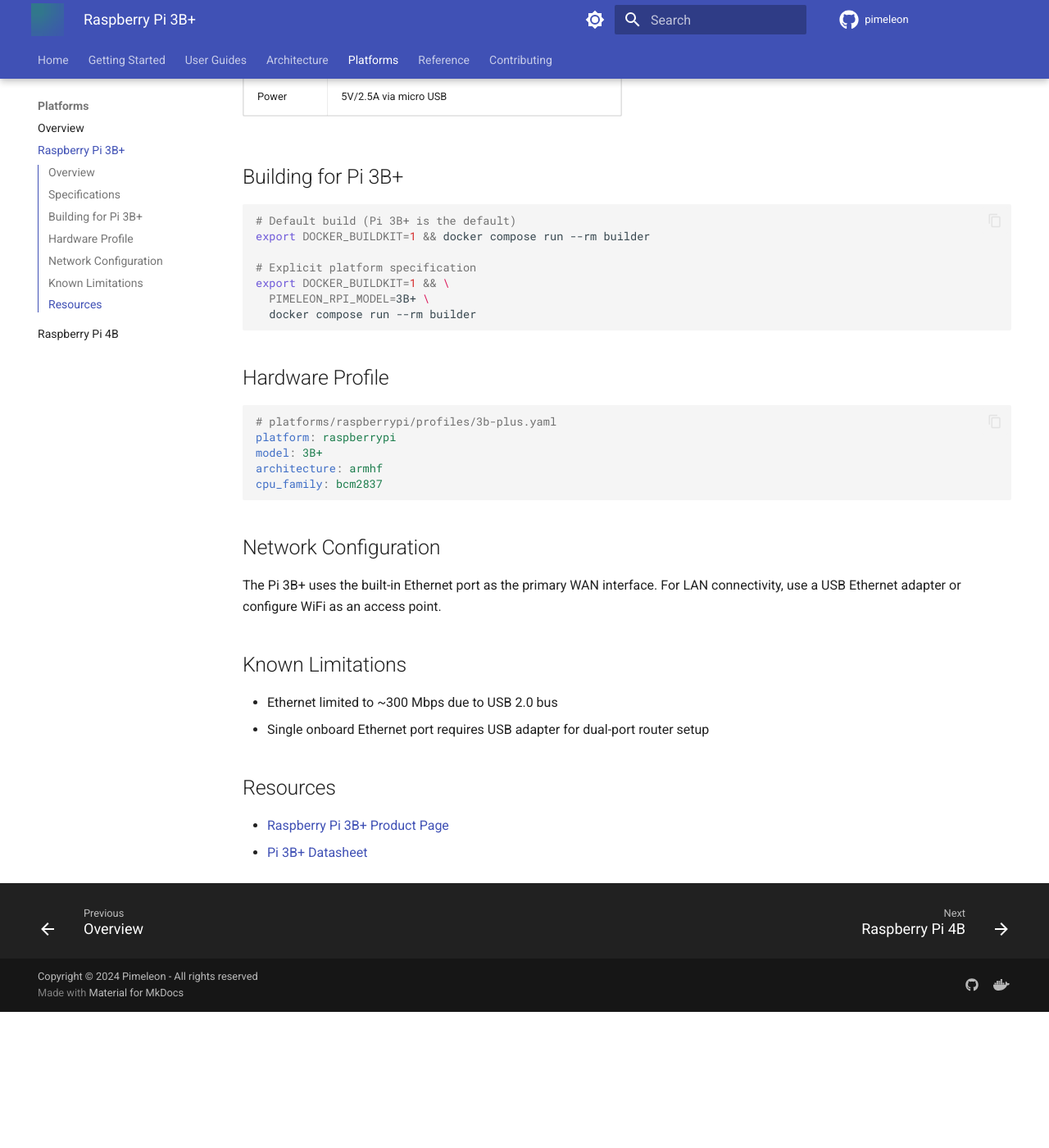
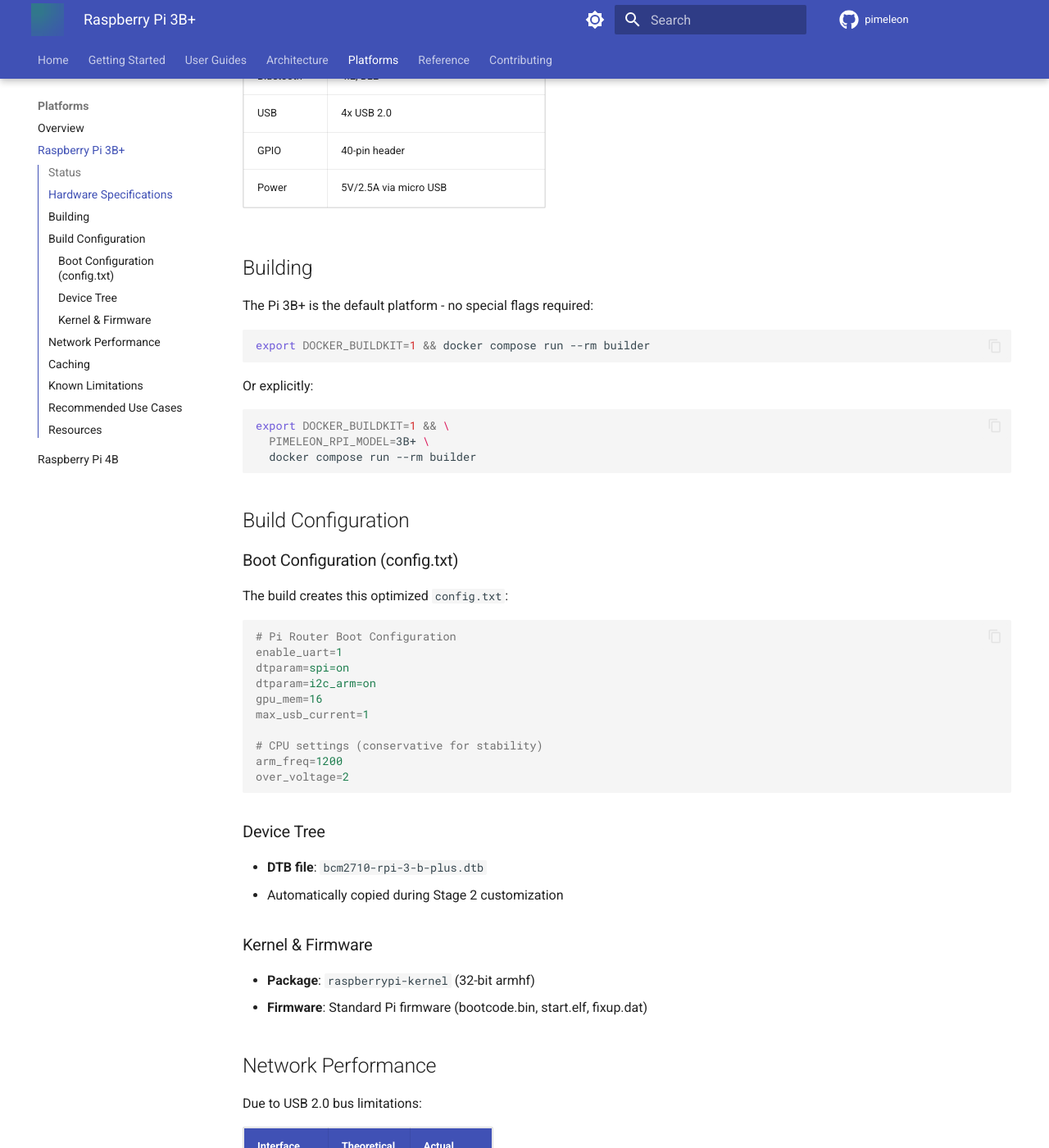
Before and after one commit to pimeleon/build-pimeleon, an MkDocs documentation site: the page built from docs/platforms/raspberrypi/3b-plus.md, in a window 1280 px wide and 1400 px high, scrolled down 776 px. Shown: the whole window at 82% size. Built offline with MkDocs 1.6.1 and Material for MkDocs 9.7.7, drawn with Linux system fonts in a browser that asks for light colours; comment, search, counter and statistics services are not loaded; the version menu is left out; before the commit the page ends 2010 px from its top, so only the background shows below that; some of the changed text lies outside the part shown.

Commit message:
docs(platforms): update Pi 3B+ and 4B documentation
- Simplify platform support to Pi 3B+ (stable) and Pi 4B (partial)
- Add accurate build configuration details for each platform
- Document Pi 4B limitations (DTB, architecture, CPU freq)
- Remove Orange Pi, Zero W, and community platform references
- Fix broken documentation links

````diff
--- a/docs/platforms/raspberrypi/3b-plus.md
+++ b/docs/platforms/raspberrypi/3b-plus.md
@@ -1,55 +1,105 @@
-# Raspberry Pi 3 Model B+ Guide
+# Raspberry Pi 3 Model B+
 
-## Overview
+The Raspberry Pi 3B+ is the **primary, fully-supported platform** for Pi Router. All build scripts are optimized and tested for this hardware.
 
-The Raspberry Pi 3B+ is the primary, flagship platform for Pi Router. It offers excellent value and proven reliability for router deployments.
+## Status
 
-## Specifications
+✅ **Fully Supported** - Primary development platform, production-ready
+
+## Hardware Specifications
 
 | Feature | Specification |
 |---------|---------------|
-| CPU | Broadcom BCM2837B0, Quad-core Cortex-A53 @ 1.4GHz |
-| Architecture | ARMv7 (32-bit) |
-| RAM | 1GB LPDDR2 SDRAM |
-| Ethernet | Gigabit Ethernet over USB 2.0 (~300 Mbps max) |
-| WiFi | 2.4GHz and 5GHz 802.11ac |
-| Bluetooth | Bluetooth 4.2, BLE |
+| SoC | Broadcom BCM2710 |
+| CPU | Quad-core Cortex-A53 @ 1.4 GHz |
+| Architecture | ARMv7 (32-bit, armhf) |
+| RAM | 1 GB LPDDR2 |
+| Ethernet | Gigabit over USB 2.0 (~300 Mbps actual) |
+| WiFi | 802.11ac dual-band (2.4/5 GHz) |
+| Bluetooth | 4.2, BLE |
 | USB | 4x USB 2.0 |
 | GPIO | 40-pin header |
 | Power | 5V/2.5A via micro USB |
 
-## Building for Pi 3B+
+## Building
+
+The Pi 3B+ is the default platform - no special flags required:
 
 ```bash
-# Default build (Pi 3B+ is the default)
 export DOCKER_BUILDKIT=1 && docker compose run --rm builder
+```
 
-# Explicit platform specification
+Or explicitly:
+
+```bash
 export DOCKER_BUILDKIT=1 && \
   PIMELEON_RPI_MODEL=3B+ \
   docker compose run --rm builder
 ```
 
-## Hardware Profile
+## Build Configuration
 
-```yaml
-# platforms/raspberrypi/profiles/3b-plus.yaml
-platform: raspberrypi
-model: 3B+
-architecture: armhf
-cpu_family: bcm2837
+### Boot Configuration (config.txt)
+
+The build creates this optimized `config.txt`:
+
+```ini
+# Pi Router Boot Configuration
+enable_uart=1
+dtparam=spi=on
+dtparam=i2c_arm=on
+gpu_mem=16
+max_usb_current=1
+
+# CPU settings (conservative for stability)
+arm_freq=1200
+over_voltage=2
 ```
 
-## Network Configuration
+### Device Tree
 
-The Pi 3B+ uses the built-in Ethernet port as the primary WAN interface. For LAN connectivity, use a USB Ethernet adapter or configure WiFi as an access point.
+- **DTB file**: `bcm2710-rpi-3-b-plus.dtb`
+- Automatically copied during Stage 2 customization
+
+### Kernel & Firmware
+
+- **Package**: `raspberrypi-kernel` (32-bit armhf)
+- **Firmware**: Standard Pi firmware (bootcode.bin, start.elf, fixup.dat)
+
+## Network Performance
+
+Due to USB 2.0 bus limitations:
+
+| Interface | Theoretical | Actual |
+|-----------|-------------|--------|
+| Ethernet | 1 Gbps | ~300 Mbps |
+| WiFi 5GHz | 433 Mbps | ~100 Mbps |
+| WiFi 2.4GHz | 150 Mbps | ~50 Mbps |
+
+For higher throughput, consider Raspberry Pi 4B.
+
+## Caching
+
+Base system cache: `cache/pimeleon-rpi3-buster-base-v1.tar.gz`
+
+Subsequent builds reuse this cache, reducing build time from ~15 min to ~8 min.
 
 ## Known Limitations
 
-- Ethernet limited to ~300 Mbps due to USB 2.0 bus
-- Single onboard Ethernet port requires USB adapter for dual-port router setup
+- **Ethernet throughput**: Limited to ~300 Mbps (USB 2.0 bottleneck)
+- **RAM**: Fixed at 1 GB, no upgrade option
+- **USB**: All ports share USB 2.0 bandwidth
+
+## Recommended Use Cases
+
+- Home router (< 300 Mbps internet)
+- WiFi access point
+- VPN gateway
+- Network monitoring
+- IoT gateway
 
 ## Resources
 
 - [Raspberry Pi 3B+ Product Page](https://www.raspberrypi.com/products/raspberry-pi-3-model-b-plus/)
-- [Pi 3B+ Datasheet](https://datasheets.raspberrypi.com/rpi3/raspberry-pi-3-b-plus-product-brief.pdf)
+- [BCM2710 Datasheet](https://datasheets.raspberrypi.com/bcm2835/bcm2835-peripherals.pdf)
+- [Pi 3B+ Schematics](https://datasheets.raspberrypi.com/rpi3/raspberry-pi-3-b-plus-reduced-schematics.pdf)
````
Also changed, not shown: docs/platforms/README.md (+3 -1 lines), docs/platforms/raspberrypi/4b.md (+102 -30 lines).
